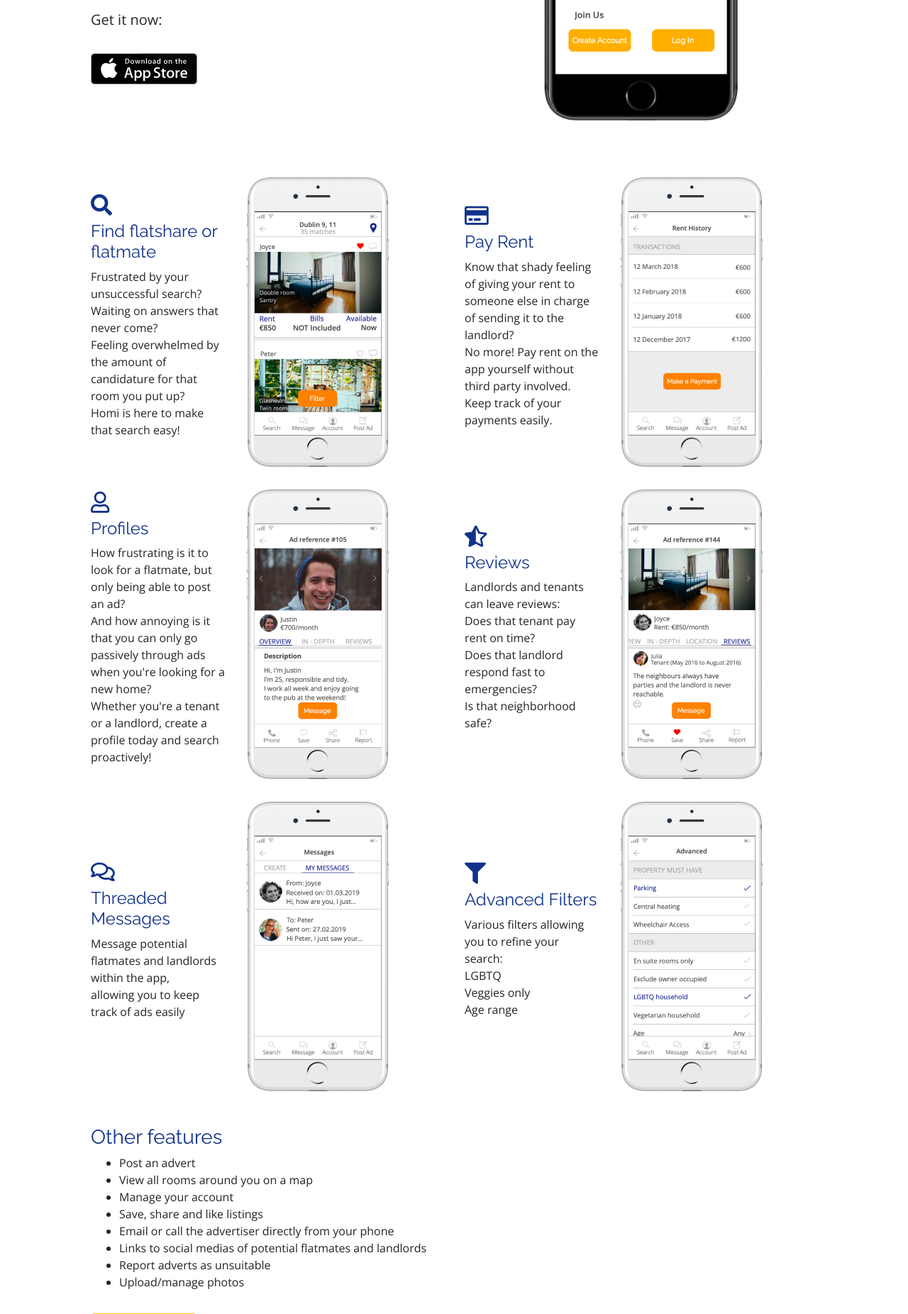
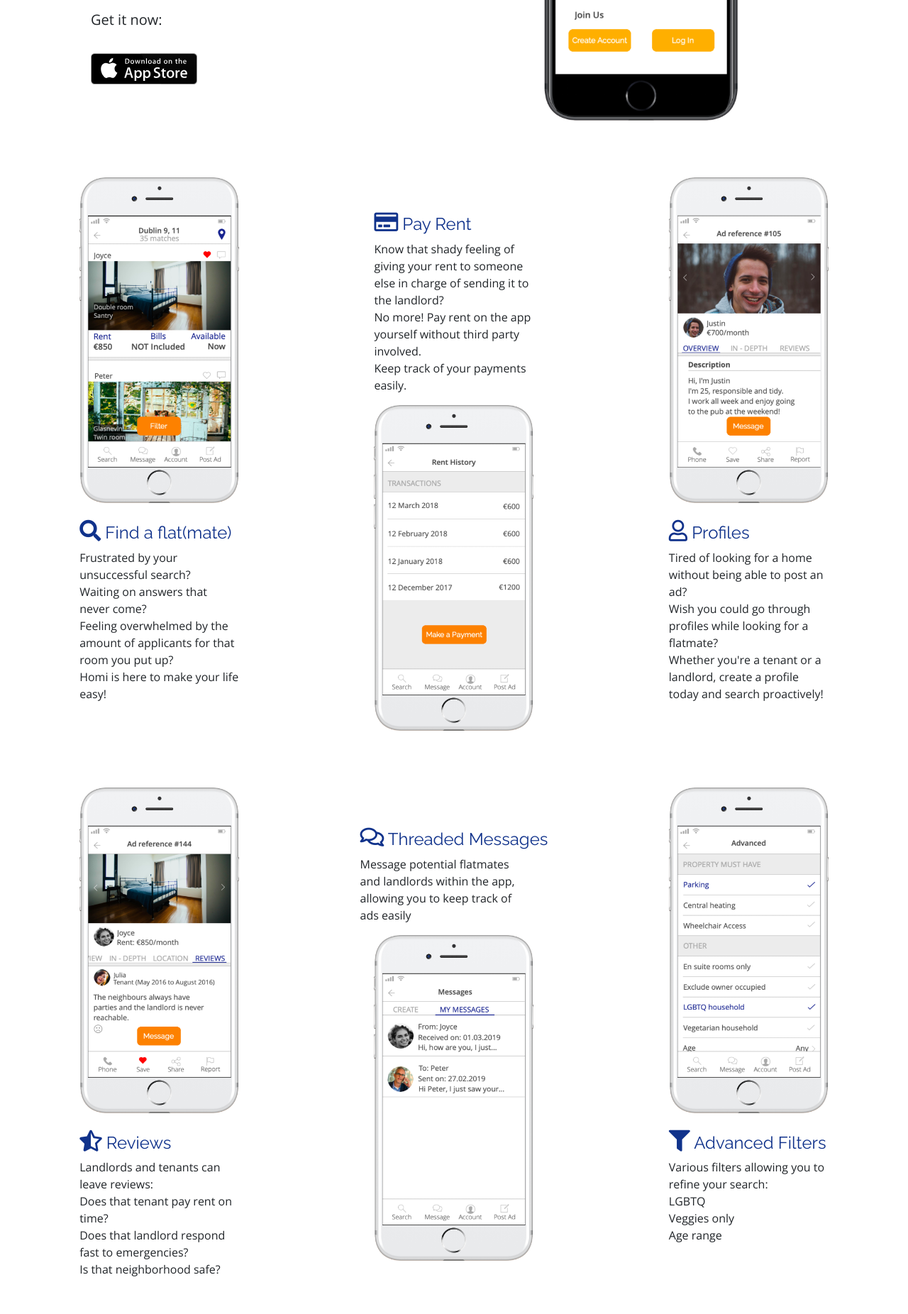
Before and after one commit to camille-p/Homi, a PHP site: page / in a window 1280 px wide. Shown: the part 631-2483 px from the top of the page at 71% size. Run offline with PHP 8.4, Linux system fonts and the light colour scheme; some libraries are stand-ins or nearby versions.

Commit message:
changed the main features part

```diff
--- a/src/css/style.css
+++ b/src/css/style.css
@@ -1,5 +1,9 @@
-main {
+.main-width {
   width: 80%;
+  margin: auto;
+}
+.features-width {
+  width: 95%;
   margin: auto;
 }
 body {
@@ -35,3 +39,10 @@
   -ms-transform: scale(1.02);
   transform: scale(1.02);
 }
+.tall {
+  min-height: 700px;
+}
+
+.slim {
+  width: 225px;
+}
--- a/src/index.html
+++ b/src/index.html
@@ -69,7 +69,7 @@
 
     <div class="border-top pb-2"></div>
     <main>
-      <header>
+      <header class="main-width">
         <div class="row mt-3">
           <div class="col-sm-12 col-md-6 align-self-center">
             <h1 class="h1 mb-5">Meet Homi.</h1>
@@ -109,36 +109,29 @@
         </div>
       </header>
 
-      <section class="mt-5">
-        <div class="row mt-3">
-          <div class="col-sm-12 col-md-6">
-            <div class="row mt-3">
-              <div class="col-sm-12 col-md-5 align-self-center">
-                <i class="fas fa-search i-size mb-2"></i>
-                <h4>Find flatshare or flatmate</h4>
-                <p>
+      <section class="features-width">
+        <div class="row mt-5">
+          <div class="col-sm-12 col-md-4 pt-10 tall my-3 d-flex align-items-center flex-column">
+              <div class="row-1">
+                  <img src="assets/browse places_iphone.png" width="225" alt="browse homes" />
+                </div>
+              <div class="row-1">
+                <h4 class="mt-4"><i class="fas fa-search i-size"></i> Find a flat(mate)</h4>
+                <p class="slim">
                   Frustrated by your unsuccessful search? <br />
                   Waiting on answers that never come?<br />
-                  Feeling overwhelmed by the amount of candidature for that room
+                  Feeling overwhelmed by the amount of applicants for that room
                   you put up?<br />
-                  Homi is here to make that search easy!
+                  Homi is here to make your life easy!
                 </p>
               </div>
-              <div class="col-sm-12 col-md-1">
-                <img
-                  src="assets/browse places_iphone.png"
-                  width="200"
-                  alt="browse homes"
-                />
+
           </div>
-            </div>
-          </div>
-          <div class="col-sm-12 col-md-6">
-            <div class="row mt-3">
-              <div class="col-sm-12 col-md-5 align-self-center">
-                <i class="far fa-credit-card i-size mb-2"></i>
-                <h4>Pay Rent</h4>
-                <p>
+
+          <div class="col-sm-12 col-md-4 tall my-3  d-flex align-items-center flex-column align-self-end">
+              <div class="row-1" >
+                <h4 class="mt-5"><i class="far fa-credit-card i-size"></i> Pay Rent</h4>
+                <p class="slim mb-3">
                   Know that shady feeling of giving your rent to someone else in
                   charge of sending it to the landlord?<br />
                   No more! Pay rent on the app yourself without third party
@@ -146,107 +139,78 @@
                   Keep track of your payments easily.
                 </p>
               </div>
-              <div class="col-sm-12 col-md-1">
-                <img
-                  src="assets/rent_iphone.png"
-                  width="200"
-                  alt="rent overview"
-                />
+              <div class="row-1">
+                  <img src="assets/rent_iphone.png" width="225" alt="rent overview"  />
                 </div>
           </div>
+
+          <div class="col-sm-12 col-md-4 pt-10 tall my-3 d-flex align-items-center flex-column">
+              <div class="row-1">
+                  <img src="assets/profile_iphone.png" width="225" alt="tenant's profile" />
                 </div>
-        </div>
-        <div class="row mt-3">
-          <div class="col-sm-12 col-md-6">
-            <div class="row mt-3">
-              <div class="col-sm-12 col-md-5 align-self-center">
-                <i class="far fa-user i-size mb-2"></i>
-                <h4>Profiles</h4>
-                <p>
-                  How frustrating is it to look for a flatmate, but only being
+              <div class="row-1">
+                <h4 class="mt-4"><i class="far fa-user i-size"></i> Profiles</h4>
+                <p class="slim">
+                  Tired of looking for a home without being
                   able to post an ad?<br />
-                  And how annoying is it that you can only go passively through
-                  ads when you're looking for a new home?<br />
+                  Wish you could go through profiles while looking for a flatmate? <br />
                   Whether you're a tenant or a landlord, create a profile today
                   and search proactively!
                 </p>
               </div>
-              <div class="col-sm-12 col-md-1">
-                <img
-                  src="assets/profile_iphone.png"
-                  width="200"
-                  alt="tenant's profile"
-                />
+
           </div>
         </div>
+
+        <div class="row mt-5">
+          <div class="col-sm-12 col-md-4 pt-10 tall my-3 d-flex align-items-center flex-column">
+              <div class="row-1">
+                  <img src="assets/review_iphone.png" width="225" alt="home review" />
                 </div>
-          <div class="col-sm-12 col-md-6">
-            <div class="row mt-3">
-              <div class="col-sm-12 col-md-5 align-self-center">
-                <i class="fas fa-star-half-alt dark i-size mb-2"></i>
-                <h4>Reviews</h4>
-                <p>
+              <div class="row-1">
+                <h4 class="mt-4"><i class="fas fa-star-half-alt dark i-size"></i> Reviews</h4>
+                <p class="slim">
                   Landlords and tenants can leave reviews: <br />
                   Does that tenant pay rent on time? <br />
                   Does that landlord respond fast to emergencies? <br />
                   Is that neighborhood safe?
                 </p>
               </div>
-              <div class="col-sm-12 col-md-1">
-                <img
-                  src="assets/review_iphone.png"
-                  width="200"
-                  alt="home review"
-                />
+
           </div>
-            </div>
-          </div>
-        </div>
-        <div class="row mt-3">
-          <div class="col-sm-12 col-md-6">
-            <div class="row mt-3">
-              <div class="col-sm-12 col-md-5 align-self-center">
-                <i class="far fa-comments i-size mb-2"></i>
-                <h4>Threaded Messages</h4>
-                <p>
+
+          <div class="col-sm-12 col-md-4 tall my-3 align-self-end d-flex align-items-center flex-column">
+              <div class="row-1">
+
+                <h4 class="mt-5"><i class="far fa-comments i-size"></i> Threaded Messages</h4>
+                <p class="slim mb-3">
                   Message potential flatmates and landlords within the app,<br />
                   allowing you to keep track of ads easily
                 </p>
               </div>
-              <div class="col-sm-12 col-md-1">
-                <img
-                  src="assets/messages_iphone.png"
-                  width="200"
-                  alt="message center"
-                />
+              <div class="row-1">
+                  <img src="assets/messages_iphone.png" width="225" alt="message center" />
                 </div>
           </div>
+
+          <div class="col-sm-12 col-md-4 pt-10 tall my-3 d-flex align-items-center flex-column">
+              <div class="row-1">
+                  <img src="assets/filters_iphone.png" width="225" alt="advanced filters" />
                 </div>
-          <div class="col-sm-12 col-md-6">
-            <div class="row mt-3">
-              <div class="col-sm-12 col-md-5 align-self-center">
-                <i class="fas fa-filter i-size mb-2"></i>
-                <h4>Advanced Filters</h4>
-                <p>
+              <div class="row-1">
+                <h4 class="mt-4"><i class="fas fa-filter i-size"></i> Advanced Filters</h4>
+                <p class="slim">
                   Various filters allowing you to refine your search: <br />
                   LGBTQ <br />
                   Veggies only <br />
                   Age range
                 </p>
               </div>
-              <div class="col-sm-12 col-md-1">
-                <img
-                  src="assets/filters_iphone.png"
-                  width="200"
-                  alt="advanced filters"
-                />
-              </div>
-            </div>
           </div>
         </div>
       </section>
 
-      <section class="mt-5">
+      <section class="mt-5 main-width">
         <h3 class="h3">Other features</h3>
         <ul>
           <li>Post an advert</li>
@@ -258,17 +222,11 @@
           <li>Report adverts as unsuitable</li>
           <li>Upload/manage photos</li>
         </ul>
-        <a
-          href="https://itunes.apple.com/ie/genre/ios-lifestyle/id6012?mt=8"
-          target="_blank"
-          role="button"
-          href="#"
-          class="btn btn-warning orange btn-lg my-3"
-          >Get The App</a
-        >
+        <a href="https://itunes.apple.com/ie/genre/ios-lifestyle/id6012?mt=8" target="_blank" role="button" href="#"
+          class="btn btn-warning orange btn-lg my-3">Get The App</a>
       </section>
 
-      <section class="mt-5">
+      <section class="mt-5 main-width">
         <h3 class="h3">Testimonials</h3>
         <div class="card-deck">
           <div class="card">
@@ -280,9 +238,8 @@
                 rent on time, or have house parties constantly...
               </p>
               <p class="card-text">
-                <i class="fas fa-star"></i><i class="fas fa-star"></i
-                ><i class="fas fa-star"></i><i class="fas fa-star"></i
-                ><i class="fas fa-star"></i>
+                <i class="fas fa-star"></i><i class="fas fa-star"></i><i class="fas fa-star"></i><i class="fas fa-star"></i><i
+                  class="fas fa-star"></i>
               </p>
             </div>
           </div>
@@ -294,9 +251,8 @@
                 love her!
               </p>
               <p class="card-text">
-                <i class="fas fa-star"></i><i class="fas fa-star"></i
-                ><i class="fas fa-star"></i><i class="fas fa-star"></i
-                ><i class="fas fa-star-half-alt"></i>
+                <i class="fas fa-star"></i><i class="fas fa-star"></i><i class="fas fa-star"></i><i class="fas fa-star"></i><i
+                  class="fas fa-star-half-alt"></i>
               </p>
             </div>
           </div>
@@ -308,22 +264,14 @@
                 even pay rent through the app, no more shady payments!
               </p>
               <p class="card-text">
-                <i class="fas fa-star"></i><i class="fas fa-star"></i
-                ><i class="fas fa-star"></i><i class="fas fa-star"></i
-                ><i class="fas fa-star"></i>
+                <i class="fas fa-star"></i><i class="fas fa-star"></i><i class="fas fa-star"></i><i class="fas fa-star"></i><i
+                  class="fas fa-star"></i>
               </p>
             </div>
           </div>
         </div>
-        <a
-          href="https://itunes.apple.com/ie/genre/ios-lifestyle/id6012?mt=8"
-          target="_blank"
-          ><img
-            src="assets/app-store.svg"
-            width="150"
-            alt="download in app store"
-            class="my-3"
-        /></a>
+        <a href="https://itunes.apple.com/ie/genre/ios-lifestyle/id6012?mt=8" target="_blank"><img src="assets/app-store.svg"
+            width="150" alt="download in app store" class="my-3" /></a>
       </section>
     </main>
 
```
Also changed, not shown: src/blog.html (line endings or trailing spaces). Lines whose indentation alone changed are shown as unchanged.
